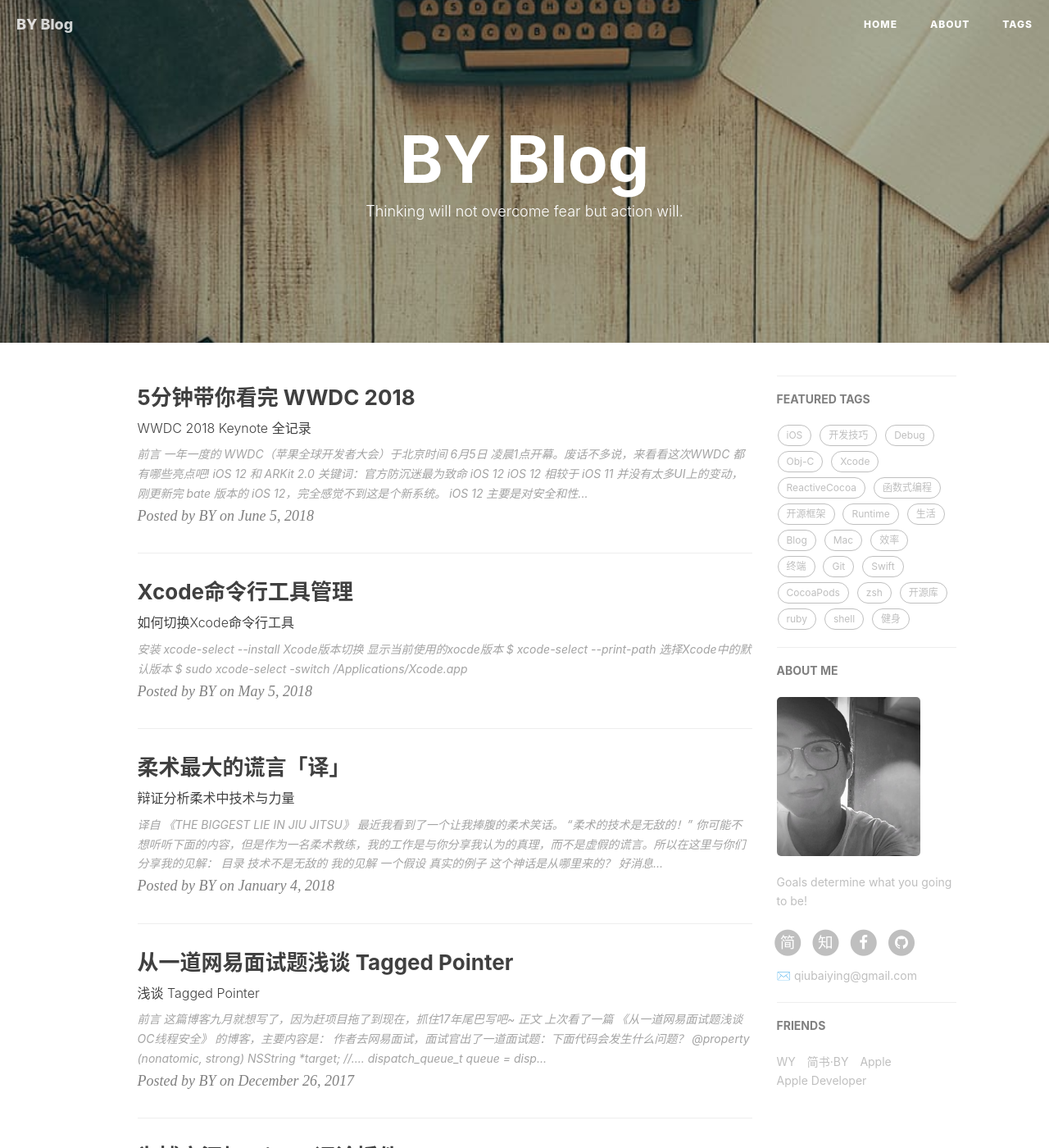
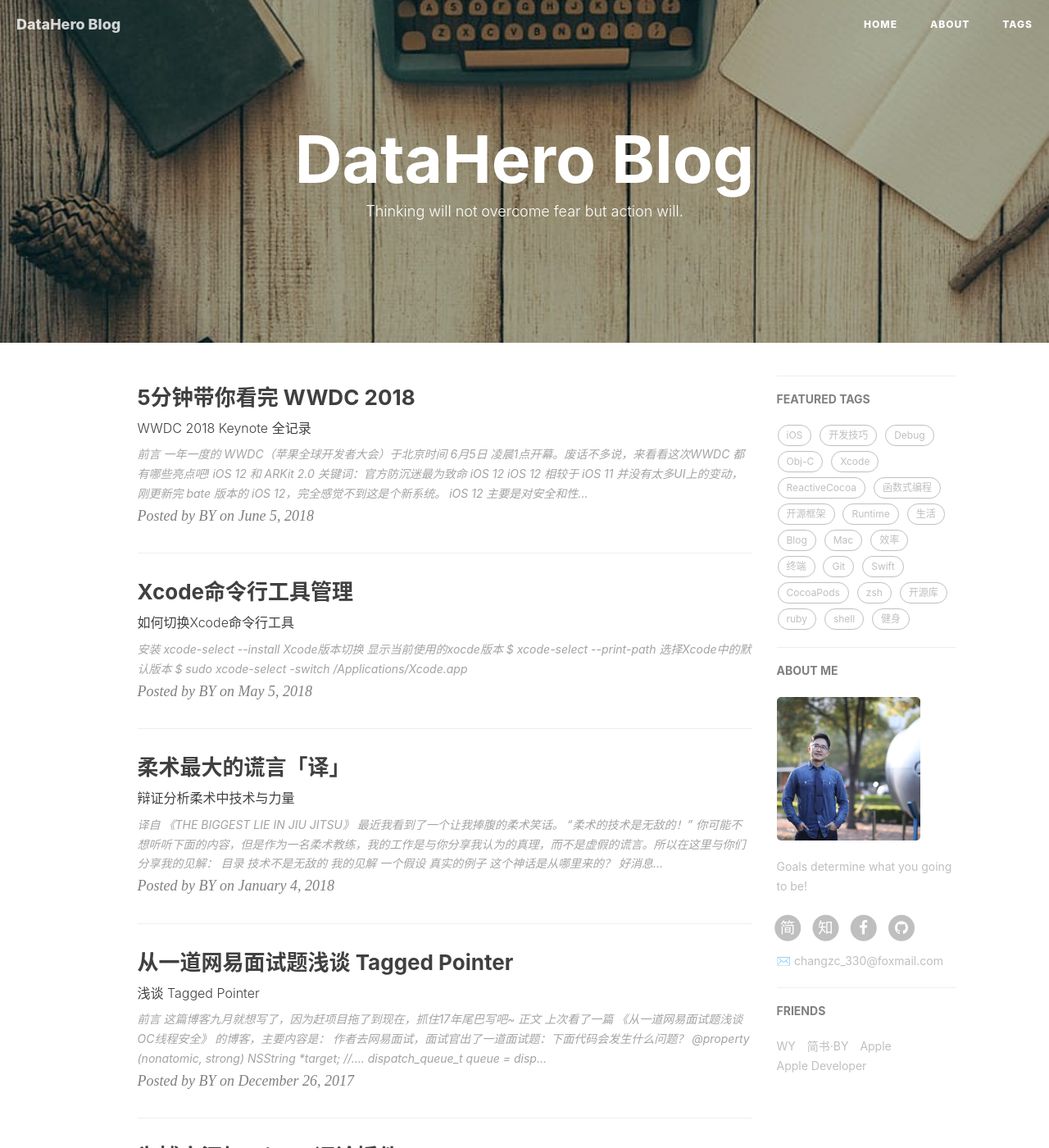
Before and after one commit to Flamingo93/Flamingo93.github.io, a Jekyll site: the page built from index.html, in a window 1280 px wide and 1400 px high. Shown: the whole window at 82% size. Built offline with Jekyll 4.4.1, drawn with Linux system fonts in a browser that asks for light colours; nearby versions of some CDN libraries; the list of posts is cut into pages by our own code; comment, search, counter and statistics services are not loaded; some of the changed text lies outside the part shown.

Commit message:
Fix _config.yml

```diff
--- a/_config.yml
+++ b/_config.yml
@@ -1,28 +1,28 @@
 # Site settings
-title: BY Blog
-SEOTitle: 柏荧的博客 | BY Blog
+title: DataHero Blog
+SEOTitle: DataHero Blog
 header-img: img/post-bg-desk.jpg
-email: qiubaiying@gmail.com
+email: changzc_330@foxmail.com
 description: "Every failure is leading towards success."
-keyword: "BY, BY Blog, 柏荧的博客, qiubaiying, 邱柏荧, iOS, Apple, iPhone"
-url: "http://qiubaiying.github.io"          # your host, for absolute URL
+keyword: "Software, Data platform, Hadoop, Spark, Tech blog"
+url: "http://flamingo93.github.io"          # your host, for absolute URL
 baseurl: ""      # for example, '/blog' if your blog hosted on 'host/blog'
-github_repo: "https://github.com/qiubaiying/qiubaiying.github.io.git" # you code repository
+github_repo: "https://github.com/Flamingo93/Flamingo93.github.io" # you code repository
 
 # Sidebar settings
 sidebar: true                           # whether or not using Sidebar.
 sidebar-about-description: "Goals determine what you going to be!"
-sidebar-avatar: /img/about-BY-gentle.jpg      # use absolute URL, seeing it's used in both `/` and `/about/`
+sidebar-avatar: /img/shuaibushuai.jpg     # use absolute URL, seeing it's used in both `/` and `/about/`
 
 
 
 # SNS settings
 RSS: false
-# weibo_username:     qiubaiying
+# weibo_username:    OldChicken_
 zhihu_username:     qiubaiying
 github_username:    qiubaiying
 facebook_username:  baiying.qiu.7
-jianshu_username:   e71990ada2fd
+jianshu_username:   ffa33716a4d0
 #twitter_username:   qiubaiying
 
 
@@ -57,7 +57,7 @@ kramdown:
 
 # 评论系统
 # Disqus（https://disqus.com/）
-# disqus_username: qiubaiying
+# disqus_username: changzhichao
 
 # Gitalk
 gitalk:
```
Also changed, not shown: img/about-BY-gentle.jpg (deleted), img/shuaibushuai.jpg (added).
